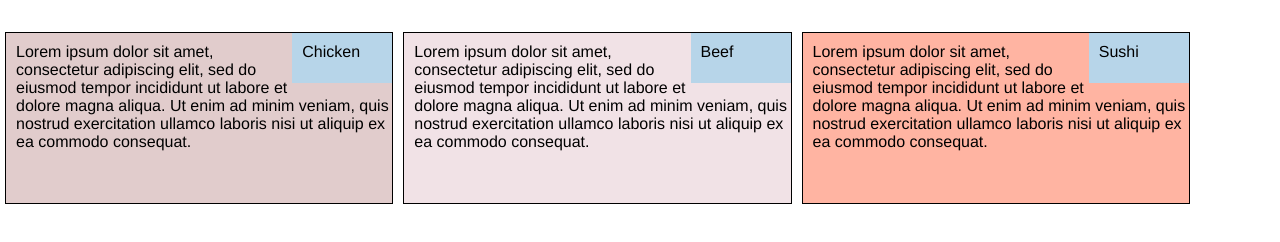
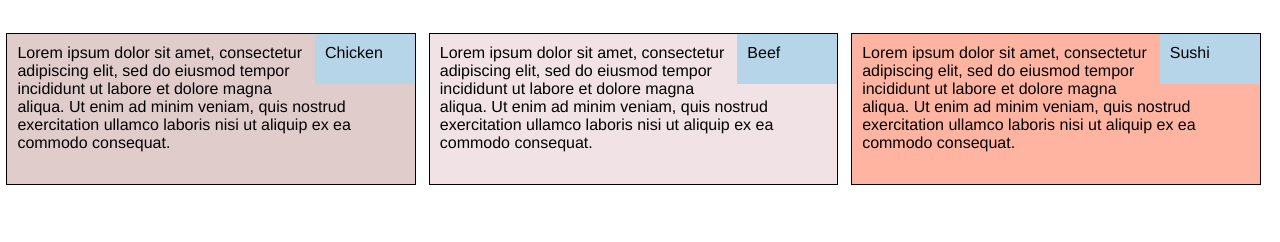
Before and after one commit to EvaHernando/coursera, a plain HTML site: page module2/index.html in a window 1280 px wide. Shown: the part 40-282 px from the top of the page. Drawn offline with Linux system fonts and the light colour scheme.

Commit message:
Last version

```diff
--- a/module2/index.html
+++ b/module2/index.html
@@ -9,7 +9,7 @@
 /********** Base styles **********/
 * {
   box-sizing: border-box;
-  margin: 0PX;
+  margin: 0px;
   padding: 0px;}
 
 h1 {
@@ -21,7 +21,8 @@ h1 {
 p {
 width: 100%;
 height: 150px;
-margin: 10px;
+/*margin: 1%;*/
+padding: 10px;
 font-family: Helvetica;
 color: black;
 
@@ -30,20 +31,21 @@ color: black;
   position:relative;
   background: #e1cccc;
   border: 1px solid black;
-  margin: 5PX;
+ /* box-sizing: border-box;*/
+  margin: 0.5%;
   }
   .col-2{
     position:relative;
     background: #f1e2e6;
      border: 1px solid black;
-      margin: 5PX;
+  margin: 0.5%;
   }
 
   .col-3 {
      position:relative;
       background: #ffb4a2;
       border: 1px solid black;
-      margin: 5PX;
+  margin: 0.5%;
   }
 
 
@@ -70,13 +72,13 @@ color: black;
     float: left;
   }
   .col-1 {
-    width: 30.33333%;
+    width: 32%;
   }
   .col-2 {
-    width: 30.3333%;
+    width: 32%;
   }
   .col-3 {
-    width: 30.3333%;
+    width: 32%;
 
   }
 
@@ -91,13 +93,13 @@ color: black;
 
   }
   .col-1 {
-    width: 48%;
+    width: 49%;
   }
   .col-2 {
-    width: 48%;
+    width: 49%;
   }
   .col-3 {
-    width: 98%;
+    width: 99%;
   }
 }
 
```
